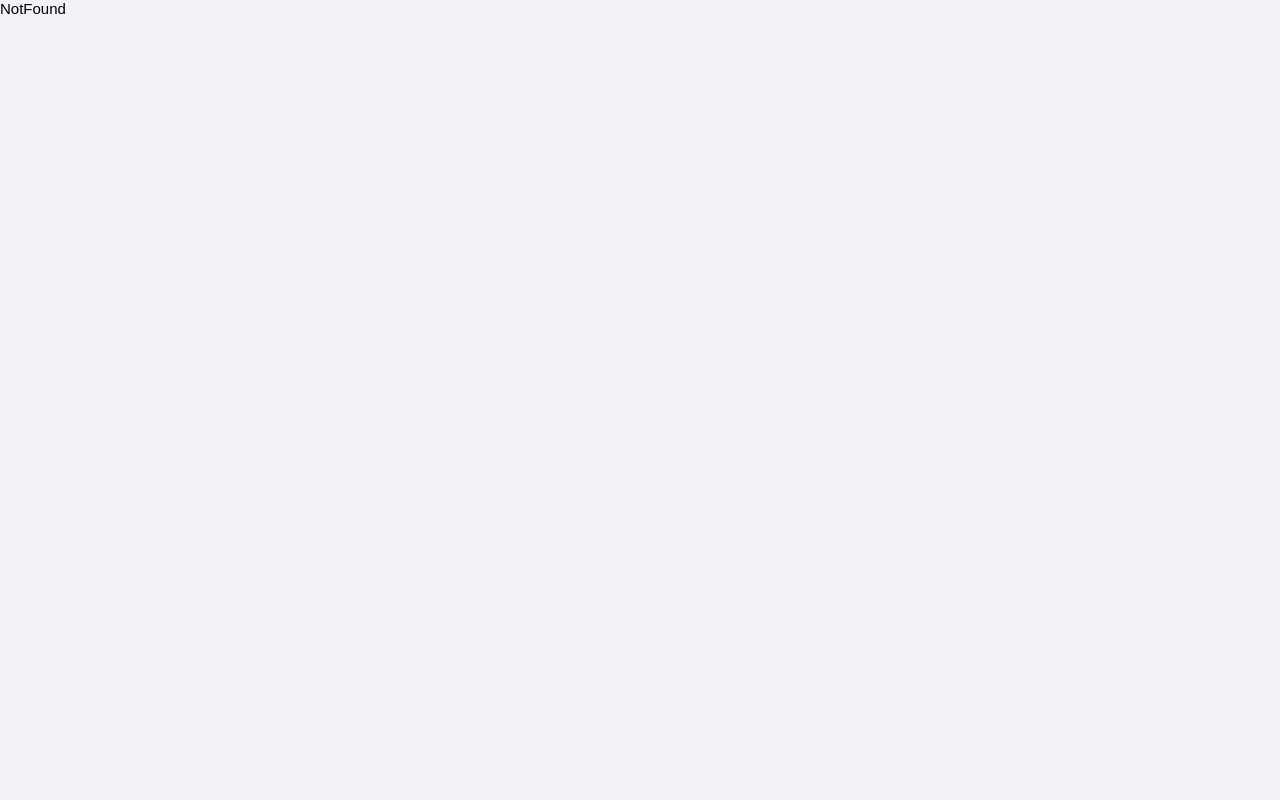
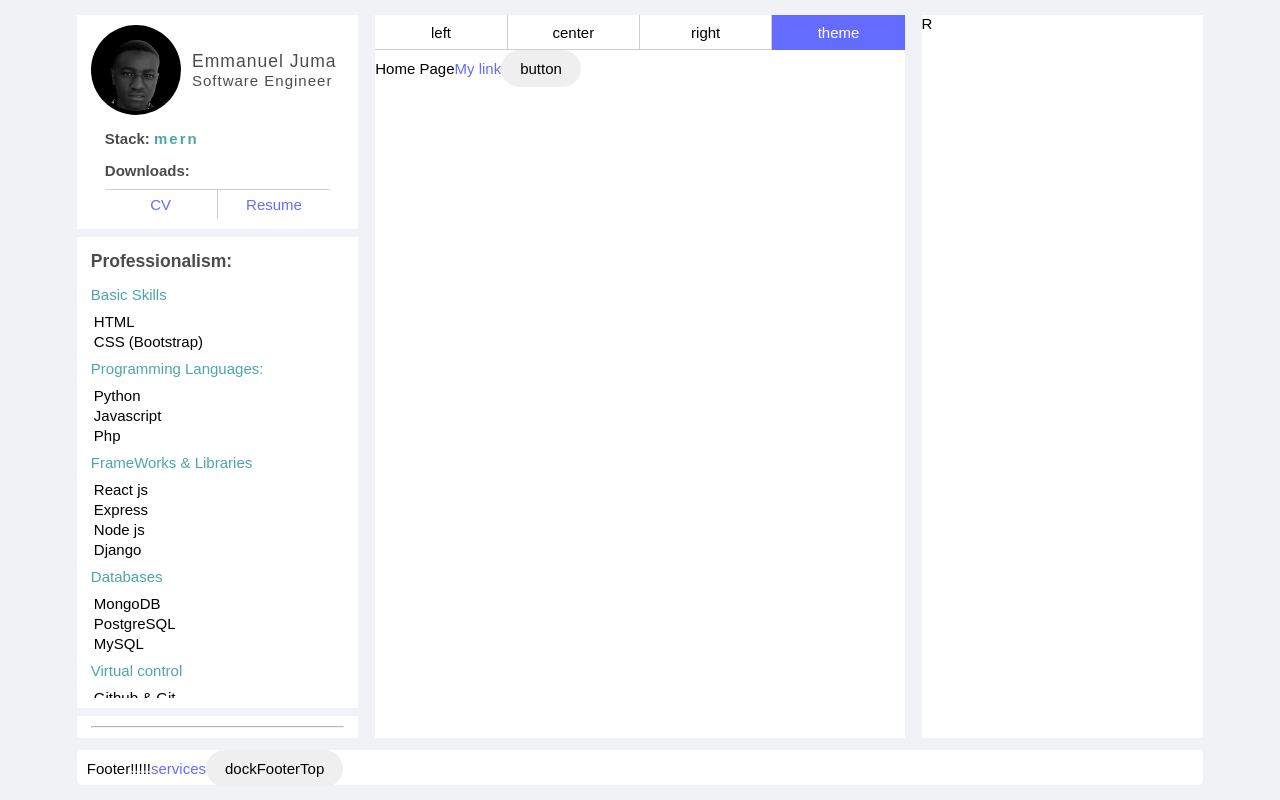
Before and after one commit to ejtechpro/ej-portfolio-, a React (Vite) app: page / in a window 1280 px wide. Built offline with nearby package versions, Linux system fonts and the light colour scheme.

Commit message:
Initial commit

```diff
--- a/src/App.jsx
+++ b/src/App.jsx
@@ -8,7 +8,7 @@ import Services from "./pages/Services/Services";
 function App() {
   return (
     <Routes>
-      <Route path="ej-portfolio" element={<Layout />}>
+      <Route element={<Layout />}>
         <Route index element={<Home />} />
         <Route path="about" element={<About />} />
         <Route path="services" element={<Services />} />
```
